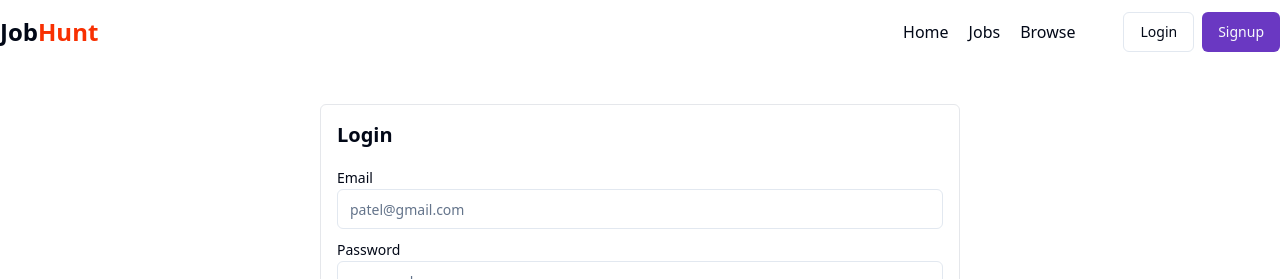
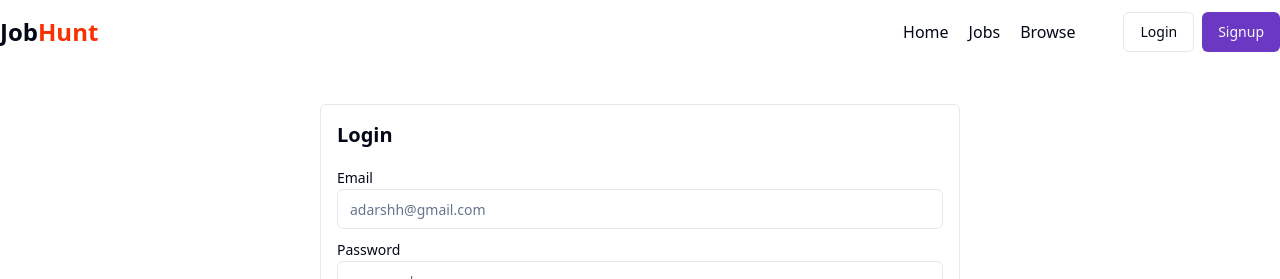
Before and after one commit to adarshnarayan04/jobportal, a React (Vite) app in the folder frontend/: page /login in a window 1280 px wide. Shown: the top 279 px of the page. Built offline with nearby package versions, Linux system fonts and the light colour scheme.

Commit message:
Update placeholder values in ApplyJobDialog and auth components

```diff
--- a/frontend/src/components/ApplyJobDialog.jsx
+++ b/frontend/src/components/ApplyJobDialog.jsx
@@ -26,7 +26,7 @@ export function ApplyJobDialog({ open, setOpen }) {
                         </Label>
                         <Input
                             id="name"
-                            placeholder="Patel Mern Stack"
+                            placeholder="Adarsh Mern Stack"
                             className="col-span-3"
                         />
                     </div>
@@ -36,7 +36,7 @@ export function ApplyJobDialog({ open, setOpen }) {
                         </Label>
                         <Input
                             id="email"
-                            placeholder="patelmernstack@gmail.com"
+                            placeholder="adarsh@gmail.com"
                             className="col-span-3"
                         />
                     </div>
--- a/frontend/src/components/auth/Login.jsx
+++ b/frontend/src/components/auth/Login.jsx
@@ -66,7 +66,7 @@ const Login = () => {
                             name="email"
                             value={input.email}
                             onChange={changeEventHandler}
-                            placeholder="patel@gmail.com"
+                            placeholder="adarshh@gmail.com"
                         />
                     </div>
                     <div className='my-2'>
--- a/frontend/src/components/auth/Singup.jsx
+++ b/frontend/src/components/auth/Singup.jsx
@@ -81,7 +81,7 @@ const Singup = () => {
               value={input.fullname}
               name="fullname"
               onChange={changeEventHandler}
-              placeholder="patel"
+              placeholder="adarsh"
             />
           </div>
           <div className='my-2'>
@@ -91,7 +91,7 @@ const Singup = () => {
               value={input.email}
               name="email"
               onChange={changeEventHandler}
-              placeholder="patel@gmail.com"
+              placeholder="adarsh@gmail.com"
             />
           </div>
           <div className='my-2'>
```
